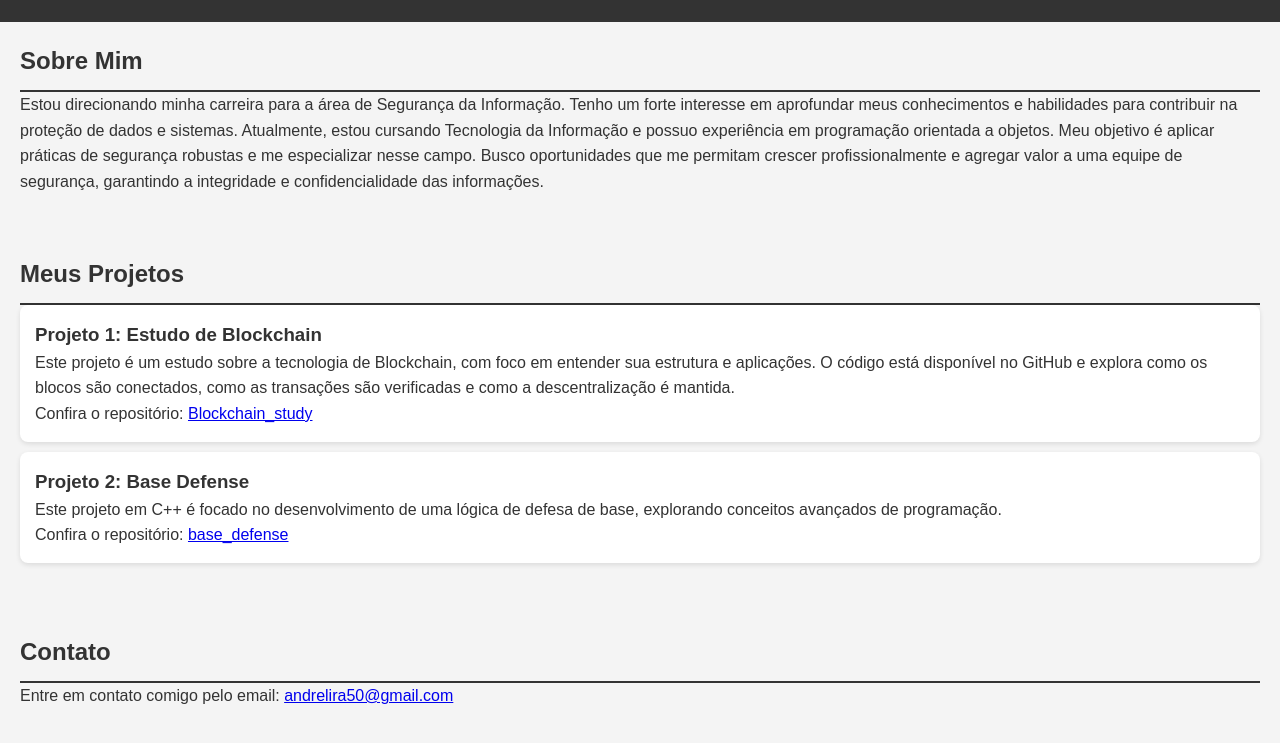
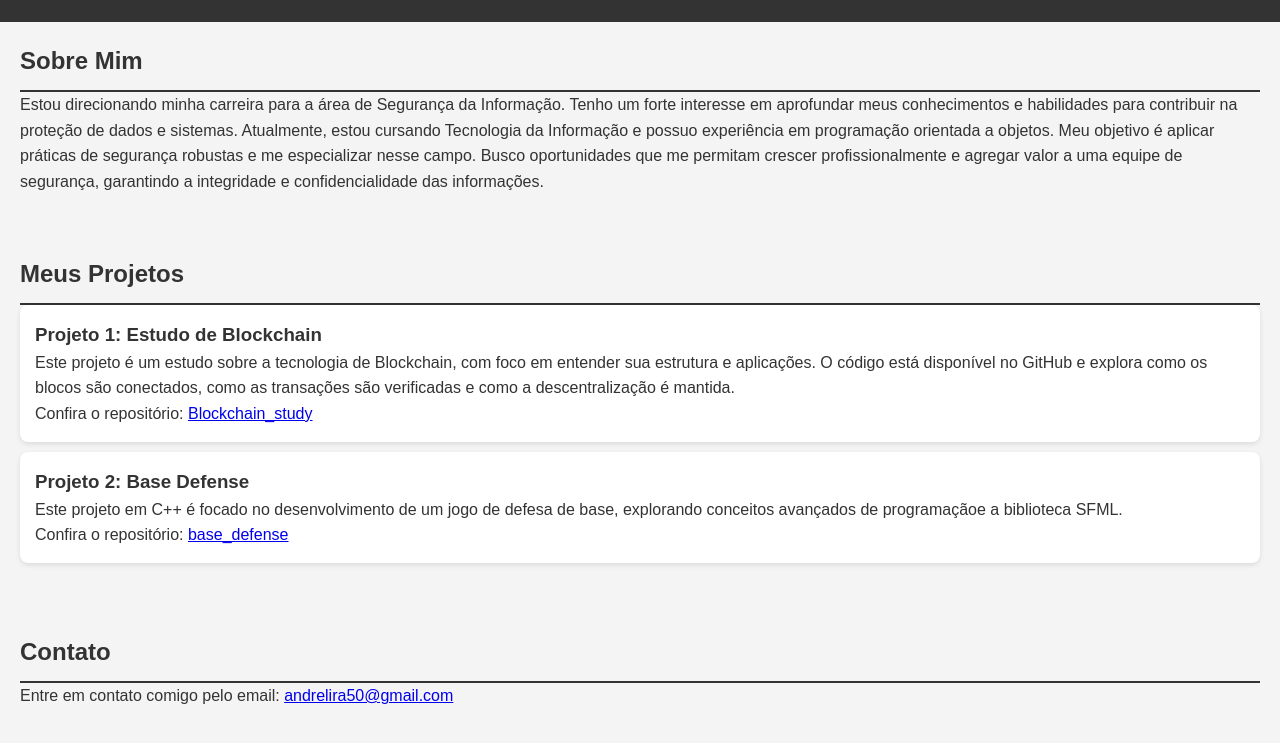
Before and after one commit to Aliragm/Portifolio, a plain HTML site: page index.html in a window 1280 px wide. Shown: the part 95-838 px from the top of the page. Drawn offline with Linux system fonts and the light colour scheme.

Commit message:
ajeitando 5

```diff
--- a/index.html
+++ b/index.html
@@ -34,7 +34,7 @@
         </div>
         <div class="projeto">
             <h3>Projeto 2: Base Defense</h3>
-            <p>Este projeto em C++ é focado no desenvolvimento de uma lógica de defesa de base, explorando conceitos avançados de programação. </p>
+            <p>Este projeto em C++ é focado no desenvolvimento de um jogo de defesa de base, explorando conceitos avançados de programaçãoe a biblioteca SFML. </p>
             <p>Confira o repositório: <a href="https://github.com/Aliragm/base_defense" target="_blank">base_defense</a></p>
         </div>
     </section>
```
